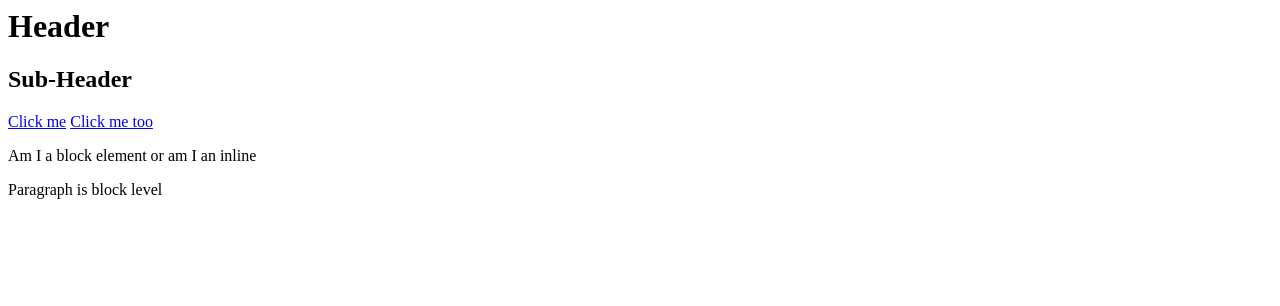
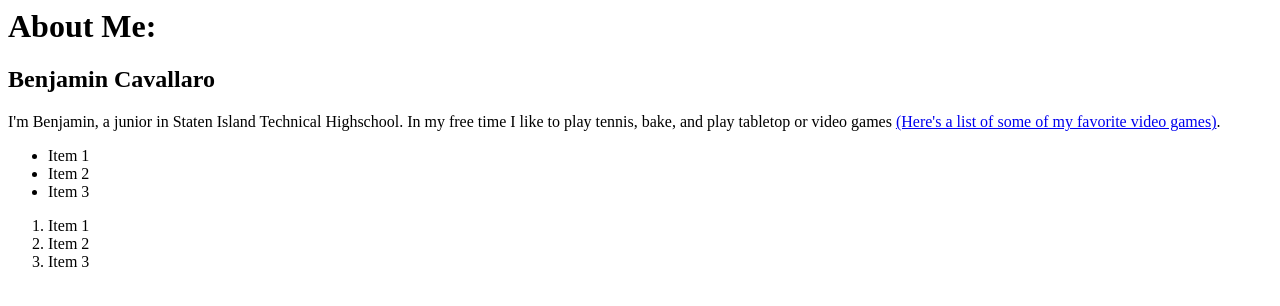
Before and after one commit to staten-island-tech/about-me-page-BenjaminC7, a plain HTML site: page index.html in a window 1280 px wide. Drawn offline with Linux system fonts and the light colour scheme.

Commit message:
About me
About me

```diff
--- a/index.html
+++ b/index.html
@@ -3,16 +3,24 @@
     <meta charset="UTF-8">
     <meta http-equiv="X-UA-Compatible" content="IE=edge">
     <meta name="viewport" content="width=device-width, initial-scale=1.0">
-    <title>Our First HTML</title>
+    <title>BC About Me HTML</title>
 </head>
 <body>
-    <h1>Header</h1>
+    <h1>About Me:</h1>
     <!-- Block Level Element are on their own line -->
-    <h2>Sub-Header</h2>
+    <h2>Benjamin Cavallaro</h2>
     <!-- inline elements do not take up their own line -->
-    <a href="https://www.youtube.com/watch?v=ipL7mEQJc4s">Click me</a>
-    <a href="https://www.youtube.com/watch?v=ipL7mEQJc4s">Click me too</a>
-    <p>Am I a block element or am I an inline</p>
-    <p>Paragraph is block level</p>
+    <p>I'm Benjamin, a junior in Staten Island Technical Highschool. In my free time I like to play tennis, bake, and play tabletop or video games <a href="https://www.backloggd.com/u/Bobin/list/my-favorite-games-of-all-time-/s">(Here's a list of some of my favorite video games)</a>. </p>
+    <ul>
+        <li>Item 1</li>
+        <li>Item 2</li>
+        <li>Item 3</li>
+    </ul>
+     <ol>
+        <li>Item 1</li>
+        <li>Item 2</li>
+        <li>Item 3</li>
+    </ol>
+    <img src="" alt="">
 </body>
     </html>
```
Also changed, not shown: 1 other file.
